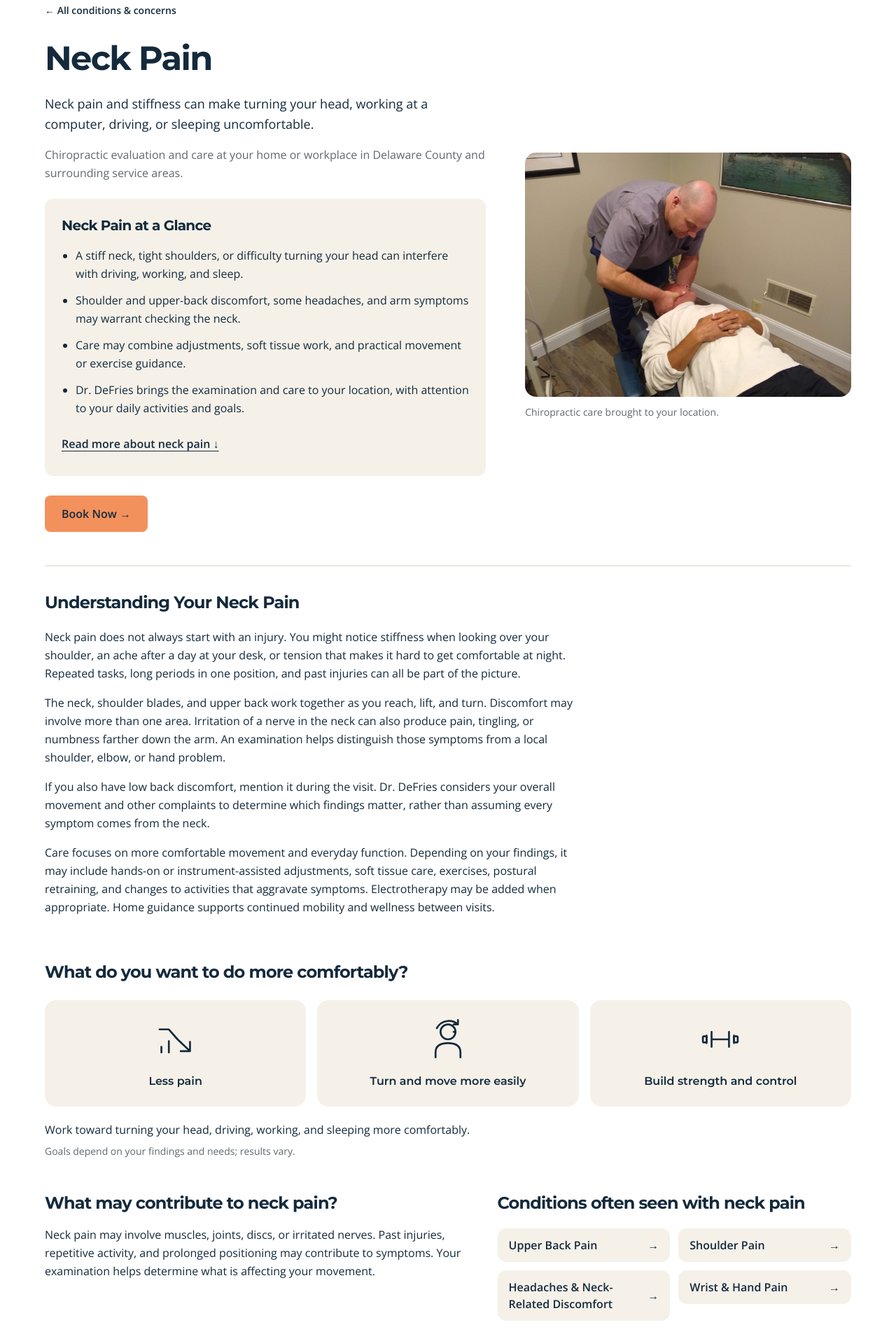
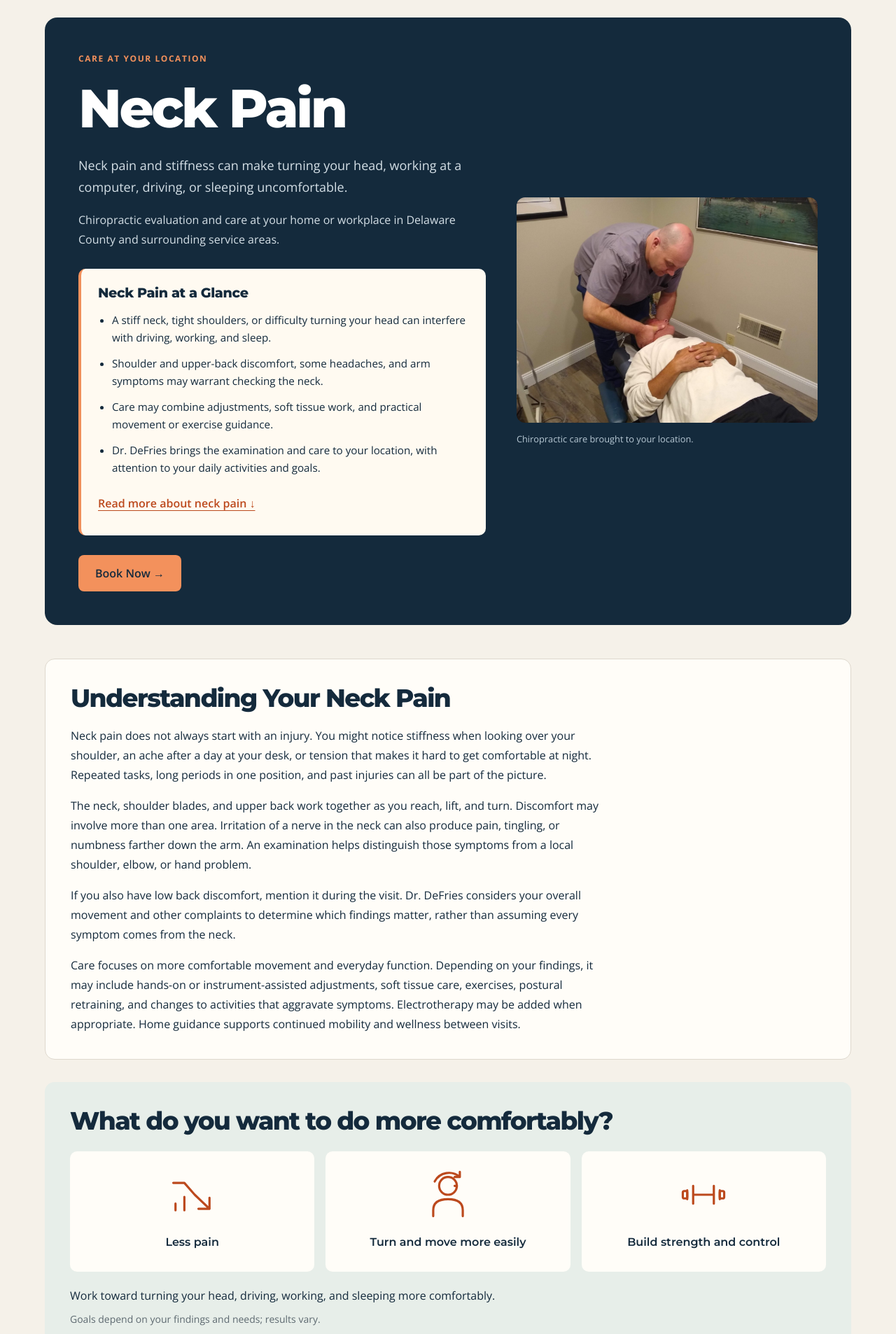
Before and after one commit to mybackcracker/gochiro-platform, a Next.js app: page /conditions/neck-pain in a window 1280 px wide. Shown: the part 140-2046 px from the top of the page at 70% size. Built offline with nearby package versions, Linux system fonts and the light colour scheme.

Commit message:
Preview warm editorial layouts for neck care and treatments

```diff
--- /dev/null
+++ b/app/(marketing)/care-design-review/page.tsx
@@ -0,0 +1,13 @@
+import type { Metadata } from "next";
+
+export const metadata: Metadata = { title: "Care layout review", robots: { index: false, follow: false } };
+
+export default function CareDesignReview() {
+  return <div style={{ padding: "24px", background: "#d8d5ce" }}>
+    <h1 style={{ fontSize: "24px", marginBottom: "24px" }}>Phone layout review</h1>
+    <div style={{ display: "flex", flexWrap: "wrap", gap: "24px" }}>
+      <iframe title="Neck pain phone preview" src="/conditions/neck-pain" width="390" height="1100" style={{ border: "none", background: "white" }} />
+      <iframe title="Treatments phone preview" src="/treatments" width="390" height="1100" style={{ border: "none", background: "white" }} />
+    </div>
+  </div>;
+}
--- a/components/care/ConditionPage.tsx
+++ b/components/care/ConditionPage.tsx
@@ -3,6 +3,7 @@ import Link from "next/link";
 import { Container, CTAButton } from "@/components/ui";
 import { getCondition, type ConditionContent } from "@/lib/conditions";
 import CareGoals from "./GoalIcons";
+import styles from "./careEditorial.module.css";
 import WholePersonBanner from "./WholePersonBanner";
 import { NeckSummary, NeckDetails, NeckFAQs } from "./NeckContent";
 
@@ -15,10 +16,11 @@ export default function ConditionPage({ content }: { content: ConditionContent }
   };
   const photo = photos[content.slug];
   const hasPhoto = Boolean(photo);
-  return <article className="py-10 sm:py-16"><Container>
+  return <article className={content.slug === "neck-pain" ? styles.neckPage : "py-10 sm:py-16"}><Container>
     <Link href="/conditions" className="inline-flex min-h-11 items-center text-sm font-semibold text-navy hover:underline">← All conditions & concerns</Link>
     <header className={`mt-5 grid items-center gap-8 ${hasPhoto ? "lg:grid-cols-[1.15fr_.85fr] lg:gap-14" : "max-w-3xl"}`}>
       <div>
+        {content.slug === "neck-pain" && <p>Care at your location</p>}
         <h1 className="font-heading text-4xl font-bold leading-[1.1] tracking-tight text-navy sm:text-5xl">{content.heroTitle}</h1>
         <p className="mt-6 text-lg leading-relaxed text-ink">{content.intro}</p>
         <p className="mt-4 text-base leading-relaxed text-muted">Chiropractic evaluation and care at your home or workplace in Delaware County and surrounding service areas.</p>
@@ -32,7 +34,7 @@ export default function ConditionPage({ content }: { content: ConditionContent }
     </header>
     {content.slug === "neck-pain" && <NeckDetails/>}
     <CareGoals mobilityLabel={content.mobilityLabel} mobilityIcon={content.mobilityIcon} activity={content.activity}/>
-    <div className="mt-12 grid gap-10 lg:grid-cols-[1.2fr_1fr]">
+    <div className={`mt-12 grid gap-10 lg:grid-cols-[1.2fr_1fr] ${content.slug === "neck-pain" ? styles.contentGrid : ""}`}>
       <section><h2 className="font-heading text-2xl font-bold text-navy">What may contribute to {content.title.toLowerCase()}?</h2><p className="mt-4 text-base leading-relaxed text-ink">{content.contributing}</p></section>
       <section aria-labelledby="related-conditions"><h2 id="related-conditions" className="font-heading text-2xl font-bold text-navy">Conditions often seen with {content.title.toLowerCase()}</h2>
         <ul className="mt-5 grid gap-3 sm:grid-cols-2">{content.related.map((slug) => { const related = getCondition(slug); return related && <li key={slug}><Link href={`/conditions/${slug}`} className="flex min-h-12 items-center justify-between gap-3 rounded-xl bg-cream px-4 py-3 font-semibold text-navy hover:bg-navy/10 focus-visible:outline-2 focus-visible:outline-offset-2 focus-visible:outline-navy">{related.title}<span aria-hidden="true">→</span></Link></li>; })}</ul>
--- /dev/null
+++ b/components/care/careEditorial.module.css
@@ -0,0 +1,59 @@
+.neckPage,.treatmentsPage{--care-ink:#142a3c;--care-accent:#bc491d;--care-paper:#f5f1e9;--care-line:#ded8cd;color:var(--care-ink);background:var(--care-paper)}
+.neckPage{padding:32px 0 72px}
+.neckPage h1,.neckPage h2,.treatmentsPage h1,.treatmentsPage h2{font-weight:800;letter-spacing:-.045em;line-height:1.08}
+.neckPage h2{font-size:clamp(1.65rem,2.8vw,2.5rem)}
+.neckPage p,.treatmentsPage p{line-height:1.75}
+.neckPage a:focus-visible,.treatmentsPage a:focus-visible{outline:3px solid #d66532;outline-offset:5px}
+.neckPage header{background:var(--care-ink);padding:48px;border-radius:18px;gap:44px!important;margin-bottom:48px}
+.neckPage header h1{font-size:clamp(3.5rem,6vw,5.5rem);color:#fff}
+.neckPage header p{color:#d4dfe6}
+.neckPage header>div>p:first-of-type{color:#f3915c;font-size:.75rem;font-weight:700;letter-spacing:.13em;text-transform:uppercase;margin:0 0 20px}
+.neckPage header section{background:#fffaf1;border:0;border-left:4px solid #f3915c;border-radius:10px;margin-top:28px;padding:24px}
+.neckPage header section h2{font-size:1.2rem;color:var(--care-ink);letter-spacing:-.02em}
+.neckPage header section li{color:var(--care-ink);font-size:.95rem;line-height:1.65}
+.neckPage header section a{color:var(--care-accent)}
+.neckPage header figure{padding:0;align-self:center}
+.neckPage header figure img{border-radius:12px}
+.neckPage header figcaption{color:#b7c8d4;font-size:.8rem;margin-top:14px}
+.neckPage header>div>div:last-child a{background:#f3915c;color:var(--care-ink)}
+.neckPage :global(#understanding-neck-pain){background:#fffdf8;border:1px solid var(--care-line);border-radius:14px;padding:36px;margin-top:0}
+.neckPage :global(section[aria-labelledby="care-goals"]){background:#e7eee9;border-radius:14px;padding:36px;margin-top:32px}
+.neckPage :global(section[aria-labelledby="care-goals"])>div>div{background:#fffdf8;border-radius:10px;min-height:172px}
+.neckPage :global(section[aria-labelledby="care-goals"]) svg{color:var(--care-accent);width:76px;height:76px}
+.contentGrid{gap:28px!important}
+.contentGrid>section{background:#fffdf8;border:1px solid var(--care-line);border-radius:14px;padding:32px}
+.contentGrid a{background:#f1e9dd;border-radius:8px}
+.neckPage :global(section[aria-labelledby="neck-faqs"]){background:#fffdf8;border:1px solid var(--care-line);border-radius:14px;padding:36px}
+.neckPage :global(section[aria-labelledby="neck-faqs"]) summary{font-size:1.06rem;line-height:1.5}
+.neckPage :global(section[aria-labelledby="neck-faqs"]) details[open] summary{color:var(--care-accent)}
+.neckPage aside,.treatmentsPage aside{background:#e7eee9;border-left:4px solid var(--care-accent);border-radius:12px}
+.neckPage>div>section:last-child{background:var(--care-ink);padding:38px;border-radius:14px}
+.neckPage>div>section:last-child h2,.neckPage>div>section:last-child p{color:#fff}
+.treatmentHero{background:var(--care-ink);color:#fff;padding:64px 0 56px}
+.readingWidth{width:min(840px,100% - 48px);margin-inline:auto}
+.treatmentHero h1{font-size:clamp(3.25rem,6vw,5.2rem);color:#fff;margin:20px 0 28px}
+.treatmentHero h1 span{color:#f3915c}
+.treatmentHero>div>p:last-child{color:#d4dfe6;font-size:1.12rem}
+.eyebrow{font-size:.75rem;font-weight:700;letter-spacing:.13em;text-transform:uppercase;color:#f3915c}
+.treatmentNav{display:grid;grid-template-columns:1fr;gap:0;border:1px solid var(--care-line);background:#fffdf8;border-radius:12px;margin:32px 0 40px;overflow:hidden}
+.treatmentNav a{display:flex;justify-content:space-between;align-items:center;gap:24px;min-height:60px;padding:18px 24px;border-bottom:1px solid var(--care-line);font-weight:700;font-size:.95rem}
+.treatmentNav a:last-child{border:0}
+.treatmentNav a:hover{background:#ede6da;color:var(--care-accent)}
+.treatmentNav a span:first-child{display:flex;align-items:center;gap:18px}
+.treatmentNav a small{color:var(--care-accent);font-size:.78rem}
+.goals{background:#e7eee9;padding:36px;border-radius:14px;margin-bottom:40px}
+.goals h2,.treatmentSection h2,.treatmentsPage aside h2{font-size:clamp(1.8rem,3vw,2.55rem)}
+.goals ul{display:grid;grid-template-columns:1fr 1fr;gap:16px 30px;padding:0;list-style:none;margin:24px 0}
+.goals li{border-top:1px solid #bdcbc0;padding-top:14px;font-weight:600;line-height:1.6}
+.treatmentSection{border-top:1px solid #bfc9ca;padding:44px 0 48px;scroll-margin-top:96px}
+.sectionNumber{font-size:.85rem;color:var(--care-accent);font-weight:800;letter-spacing:.1em;display:block;margin-bottom:16px}
+.treatmentSection h2{margin-bottom:24px}
+.treatmentSection>p{margin:18px 0 0;font-size:1.04rem}
+.treatmentGoal{display:flex;align-items:center;gap:20px;padding:24px 28px;margin-top:28px;background:#e7eee9;border-radius:10px}
+.treatmentGoal svg{color:var(--care-accent)}
+.treatmentGoal p{font-weight:700;font-size:.95rem;margin:0}
+.treatmentPhoto{background:#e9e1d5;border-radius:14px;margin:28px 0 0;padding:24px}
+.treatmentPhoto img{display:block;max-width:440px;width:100%;height:auto;margin-inline:auto;border-radius:8px}
+.bottomCTA{background:var(--care-ink);padding:32px;border-radius:14px;margin:32px 0 64px}
+.bottomCTA a{background:#f3915c;color:var(--care-ink)}
+@media(max-width:700px){.neckPage{padding-top:24px}.neckPage header{padding:28px 20px;gap:30px!important;border-radius:12px}.neckPage header h1{font-size:3.45rem}.neckPage header section{padding:20px}.neckPage :global(#understanding-neck-pain),.neckPage :global(section[aria-labelledby="care-goals"]),.neckPage :global(section[aria-labelledby="neck-faqs"]){padding:24px}.contentGrid>section{padding:24px}.neckPage>div>section:last-child{padding:28px}.treatmentHero{padding:40px 0}.readingWidth{width:calc(100% - 36px)}.treatmentHero h1{font-size:3.4rem}.treatmentHero>div>p:last-child{font-size:1rem}.treatmentNav a{padding:16px 18px}.goals{padding:24px}.goals ul{grid-template-columns:1fr;gap:14px}.treatmentSection{padding:32px 0}.treatmentSection>p{font-size:1rem}.treatmentGoal{padding:20px;gap:16px}.treatmentPhoto{padding:16px}.bottomCTA{padding:24px;margin-bottom:40px}}
```
Also changed, not shown: app/(marketing)/treatments/page.tsx (+39 -7 lines).
